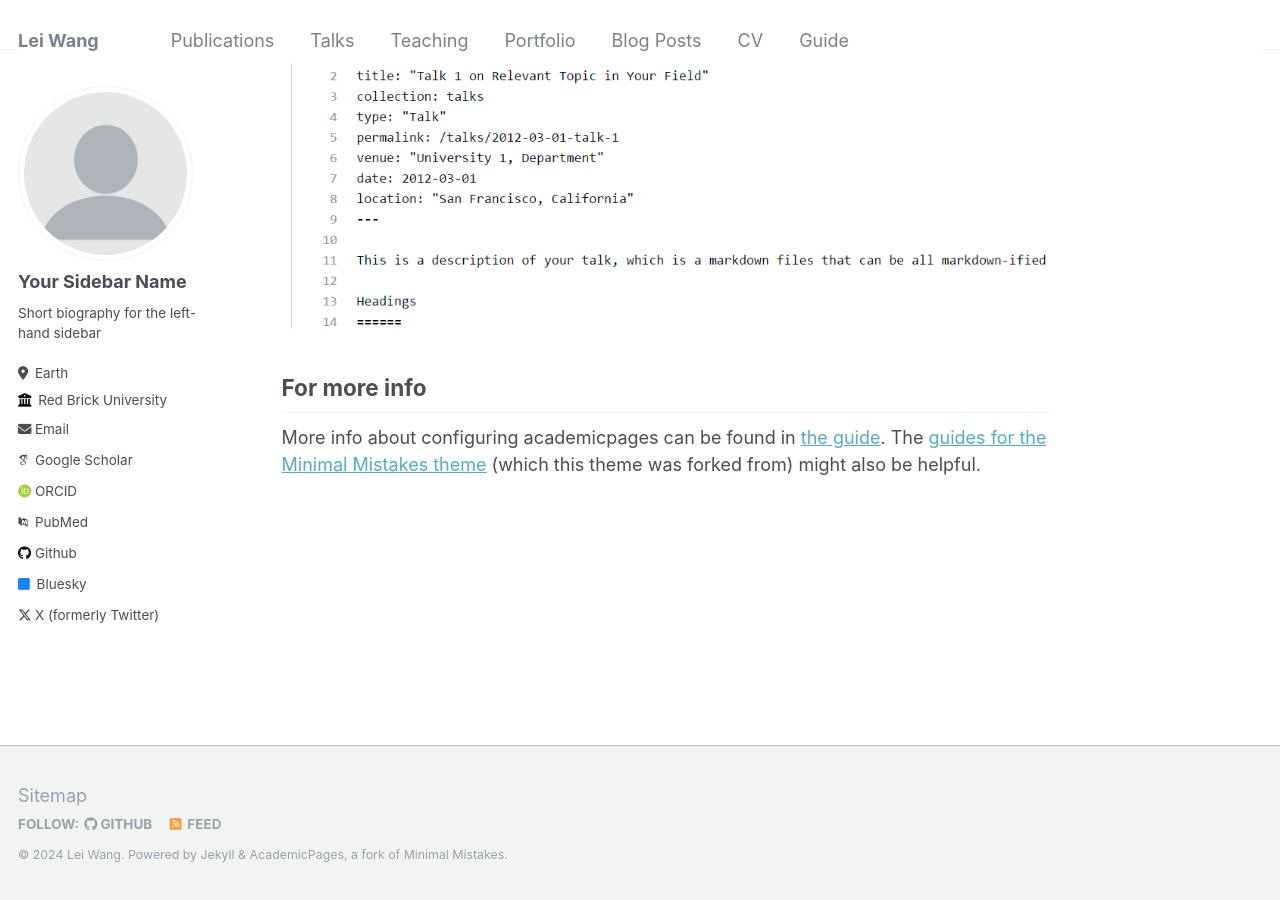
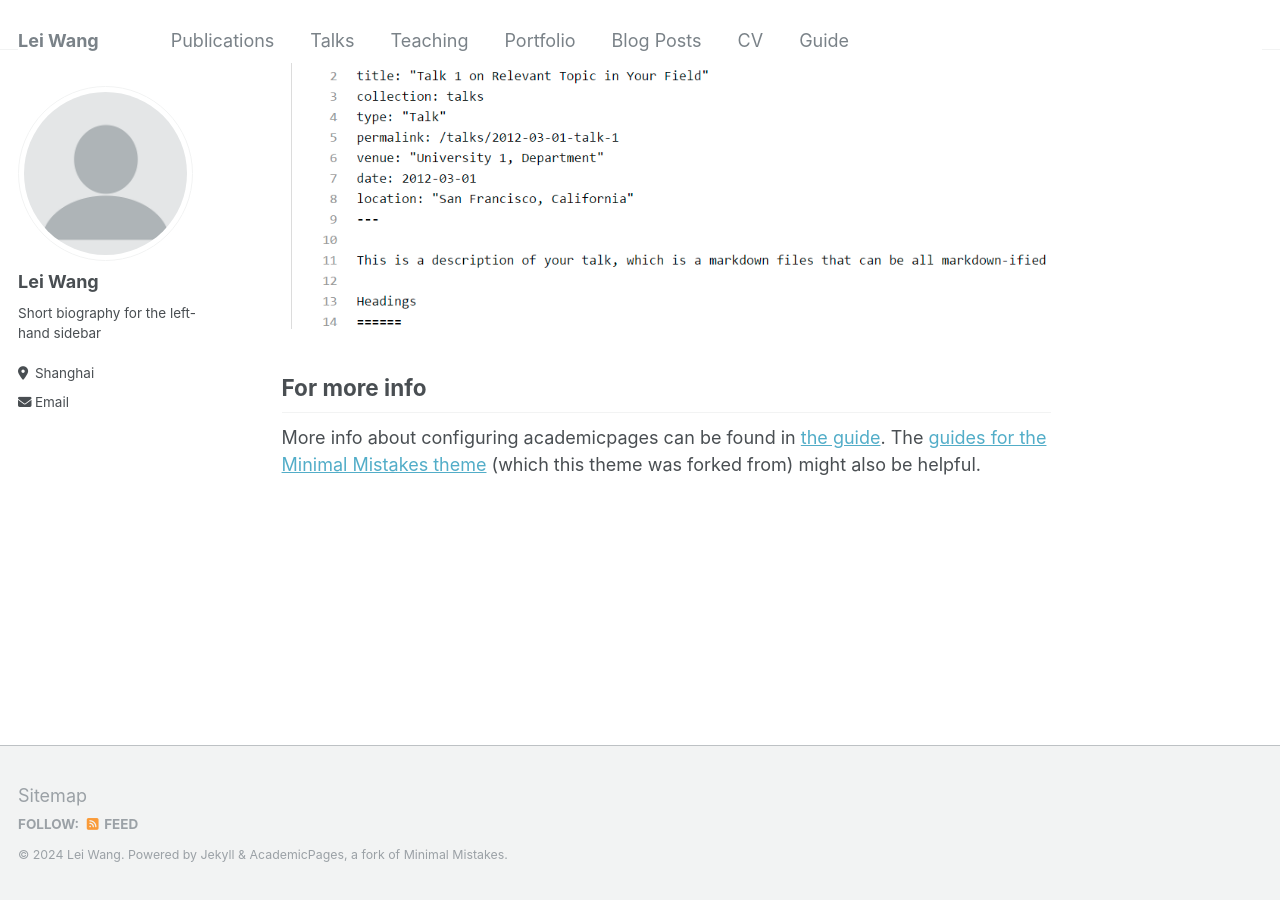
Before and after one commit to Wanglei123SJTU/Wanglei123SJTU.github.io, a Jekyll site: the page built from _pages/about.md, in a window 1280 px wide and 900 px high, scrolled down 2640 px. Built offline with Jekyll 4.4.1, drawn with Linux system fonts in a browser that asks for light colours; some web fonts are replaced.

Commit message:
Update _config.yml

```diff
--- a/_config.yml
+++ b/_config.yml
@@ -22,55 +22,55 @@ repository               : "academicpages/academicpages.github.io"
 author:
   # Biographic information
   avatar           : "profile.png"
-  name             : "Your Sidebar Name"
+  name             : "Lei Wang"
   pronouns         : # example: "she/her"
   bio              : "Short biography for the left-hand sidebar"
-  location         : "Earth"
-  employer         : "Red Brick University"
-  uri              : # URL
-  email            : "none@example.org"
+  location         : "Shanghai"
+  # employer         : "Red Brick University"
+  # uri              : # URL
+  email            : "wanglei123@sjtu.edu.cn"
 
   # Academic websites
-  arxiv            : # URL - Update with the correct link to your profile
-  googlescholar    : "https://scholar.google.com/citations?user=PS_CX0AAAAAJ"
-  impactstory      : # URL
-  orcid            : "http://orcid.org/yourorcidurl"
-  pubmed           : "https://www.ncbi.nlm.nih.gov/pubmed/?term=john+snow"
-  researchgate     : # URL
+  # arxiv            : # URL - Update with the correct link to your profile
+  # googlescholar    : "https://scholar.google.com/citations?user=PS_CX0AAAAAJ"
+  # impactstory      : # URL
+  # orcid            : "http://orcid.org/yourorcidurl"
+  # pubmed           : "https://www.ncbi.nlm.nih.gov/pubmed/?term=john+snow"
+  # researchgate     : # URL
 
   # Repositories and software development
-  bitbucket        : # Username - Update with your username on the site
-  codepen          : # Username
-  dribbble         : # Username
-  github           : "academicpages"
-  kaggle           : # Username
-  stackoverflow    : # User number or user number and name (i.e., use "1" or "1/jeff-atwood")
+  # bitbucket        : # Username - Update with your username on the site
+  # codepen          : # Username
+  # dribbble         : # Username
+  # github           : "academicpages"
+  # kaggle           : # Username
+  # stackoverflow    : # User number or user number and name (i.e., use "1" or "1/jeff-atwood")
 
-  # Social media
-  bluesky          : "bsky.app" # Replace this with you Bluesky username
-  facebook         : # Username
-  flickr           : # Username
-  foursquare       : # Username
-  goodreads        : # Username
-  google_plus      : # Username
-  keybase          : # Username
-  instagram        : # Username
-  lastfm           : # Username
-  linkedin         : # Username
-  mastodon         : # URL
-  medium           : # URL
-  pinterest        : # Username
-  soundcloud       : # Username
-  steam            : # Username
-  telegram         : # URL
-  tumblr           : # Username
-  twitter          : "UniofOxford"  # Replace this with your X / Twitter handle
-  vine             : # Username
-  weibo            : # Username
-  wikipedia        : # Username
-  xing             : # Username
-  youtube          : # Username
-  zhihu            : # URL
+  # # Social media
+  # bluesky          : "bsky.app" # Replace this with you Bluesky username
+  # facebook         : # Username
+  # flickr           : # Username
+  # foursquare       : # Username
+  # goodreads        : # Username
+  # google_plus      : # Username
+  # keybase          : # Username
+  # instagram        : # Username
+  # lastfm           : # Username
+  # linkedin         : # Username
+  # mastodon         : # URL
+  # medium           : # URL
+  # pinterest        : # Username
+  # soundcloud       : # Username
+  # steam            : # Username
+  # telegram         : # URL
+  # tumblr           : # Username
+  # twitter          : "UniofOxford"  # Replace this with your X / Twitter handle
+  # vine             : # Username
+  # weibo            : # Username
+  # wikipedia        : # Username
+  # xing             : # Username
+  # youtube          : # Username
+  # zhihu            : # URL
 
 
 # Site Settings
```
